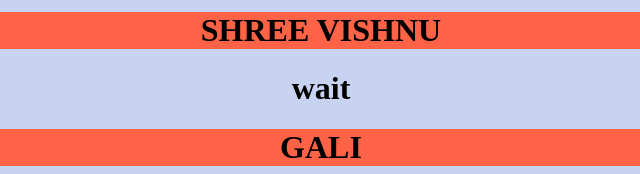
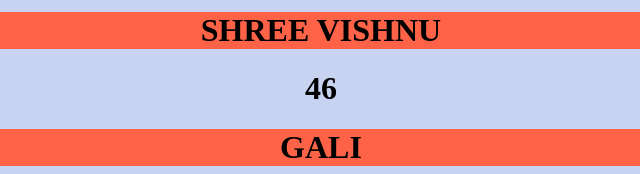
Before and after one commit to bksatta/bksatta.github.io, a plain HTML site: page index.html in a window 1280 px wide. Shown: the part 626-800 px from the top of the page, 319-959 px from the left. Drawn offline with Linux system fonts and the light colour scheme.

Commit message:
Update index.html

```diff
--- a/index.html
+++ b/index.html
@@ -23,7 +23,7 @@
     <center>   <h1 style="background-color:Tomato;">GAZIYABAD</h1></center>
         <center> <h1 style=color:rgb(16, 3, 1);">15</h1></center>
             <center><h1 style="background-color:Tomato;">SHREE VISHNU</h1></center>
-            <center> <h1 style=color:rgb(16, 3, 1);">wait</h1></center>
+            <center> <h1 style=color:rgb(16, 3, 1);">46</h1></center>
             <center><h1 style="background-color:Tomato;">GALI</h1></center>
                 <center><h1 style=color:rgb(16, 3, 1);">wait</h1></center>
                     <center><h1 style="background-color:Tomato;">DESHAWAR</h1></center>
```
